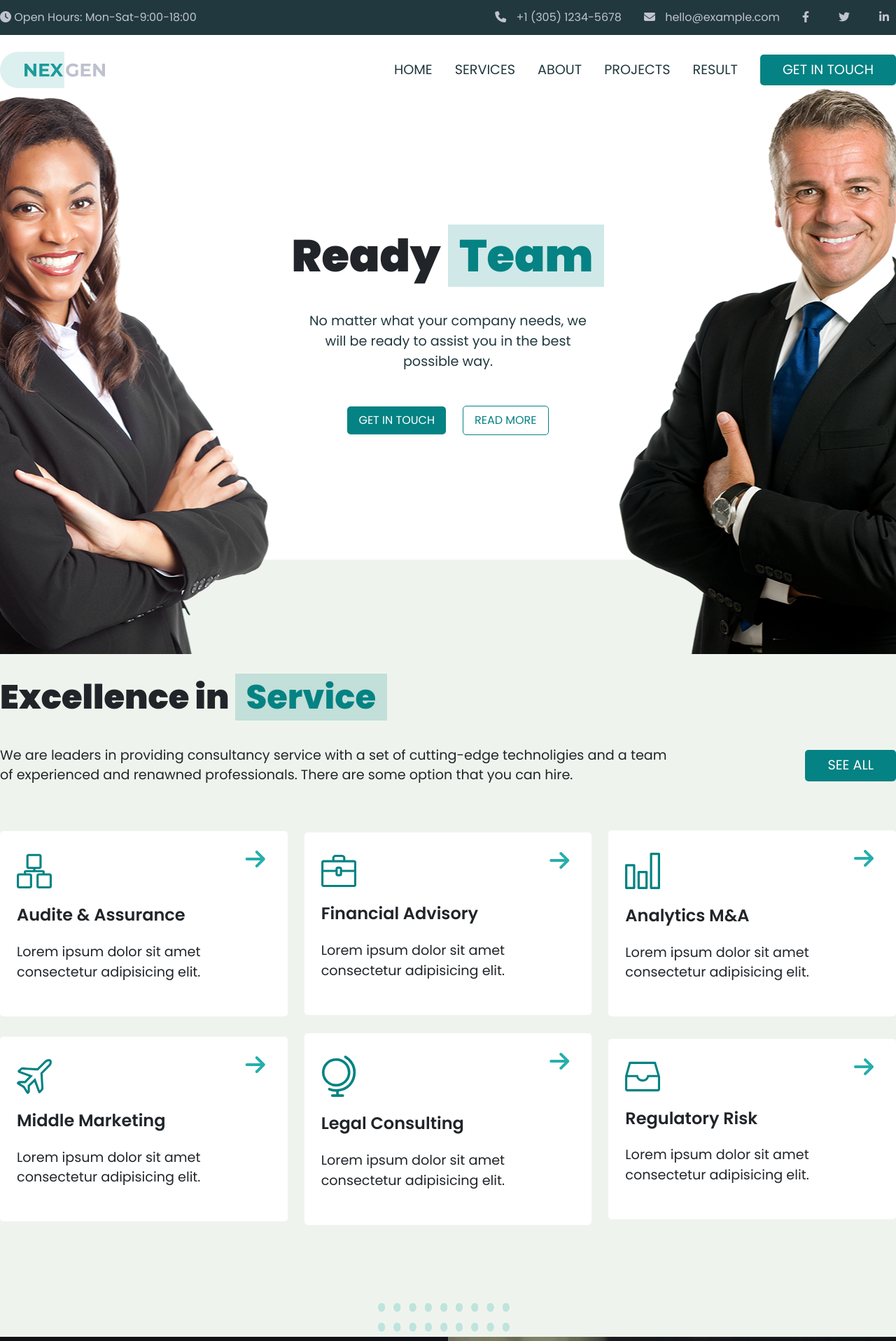
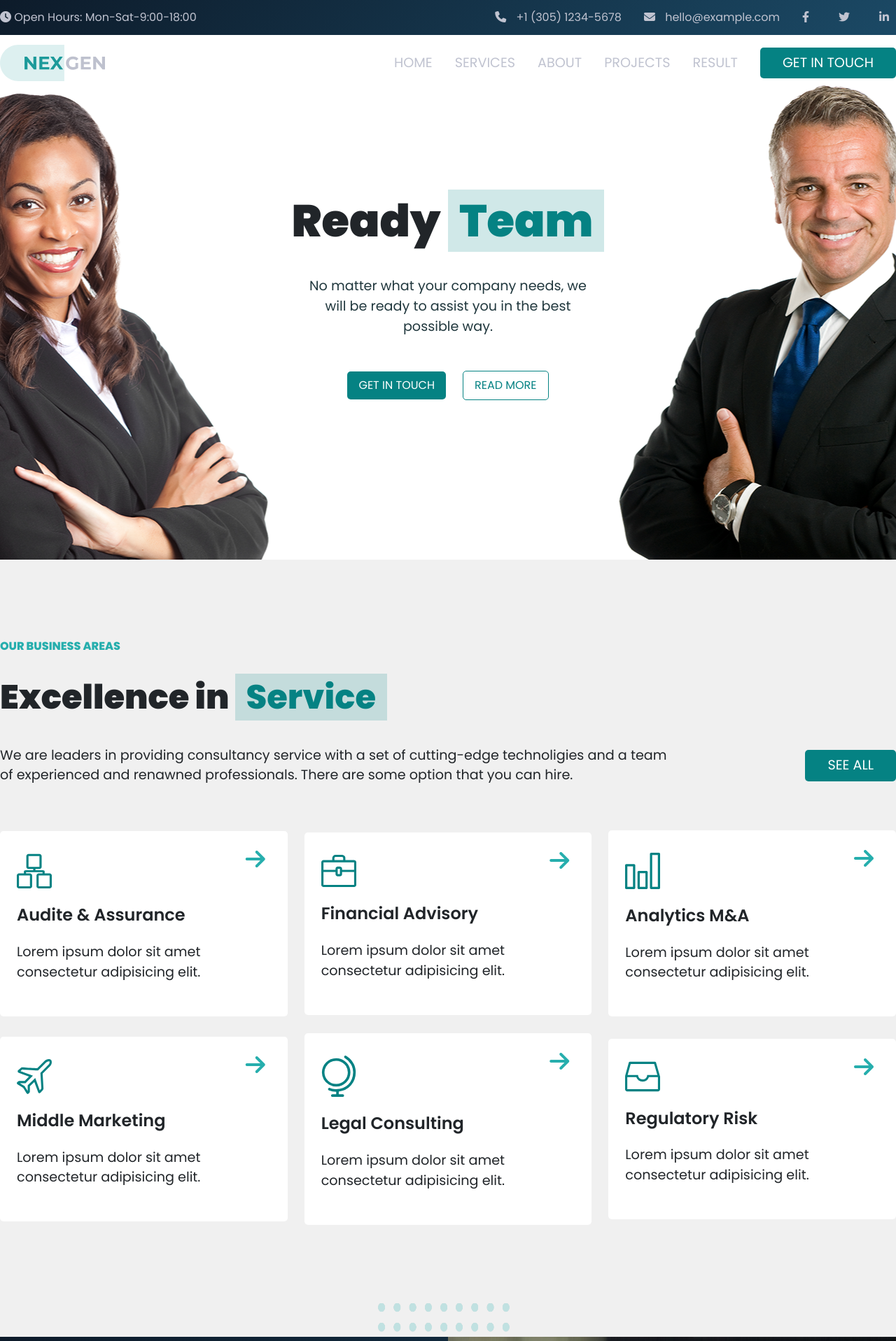
Before and after one commit to Mattia-Fasulo/proj-html-vuejs, a Vue app: page / in a window 1280 px wide. Shown: the top 1917 px of the page at 70% size. Built offline with nearby package versions, Linux system fonts and the light colour scheme.

Commit message:
change navbar

```diff
--- a/package.json
+++ b/package.json
@@ -11,6 +11,7 @@
     "@fortawesome/fontawesome-free": "^6.2.1",
     "axios": "^1.1.3",
     "bootstrap": "^5.2.2",
+    "lodash.debounce": "^4.0.8",
     "vue": "^3.2.41"
   },
   "devDependencies": {
--- a/src/components/AppFooter.vue
+++ b/src/components/AppFooter.vue
@@ -54,7 +54,8 @@
     color: $txt-grey;
     width: 100%;
     height: 500px;
-    background-color: $bg-footer;
+    background-color: transparent;
+    background-image: linear-gradient(-45deg, #1b4965 0%, #0d1b2a 100%);
 }
 
 .my-row {
@@ -69,12 +70,14 @@
     flex-flow: column;
     width: calc((100% / 4));
     height: 330px;
-    background-color: $bg-list-footer;
+    background-color: rgba(0, 0, 0, 0.153);
+    // background-image: linear-gradient(-95deg, #1b49659e 20%, #0d1b2a79 100%);
     border-radius: 5px;
 
     &:first-child {
         padding: 0;
-        background-color: $bg-footer;
+        background-color: transparent;
+        background-image: none;
     }
 
     img {
@@ -98,7 +101,7 @@
         margin-top: 1.5rem;
         width: max-content;
         border: 1px solid $btn-green;
-        background-color: $bg-footer;
+        background-color: transparent;
     }
 
 }
--- a/src/components/ComoponentsMain/section1.vue
+++ b/src/components/ComoponentsMain/section1.vue
@@ -1,7 +1,7 @@
 <template>
     <section class="section1">
-        <div class="jumbotron">
-        </div>
+        <!-- <div class="jumbotron">
+        </div> -->
         <div class="text-jumbo">
             <h1>Ready <span>Team</span></h1>
             <p>No matter what your company needs, we will be ready to assist you in the best possible way.</p>
@@ -31,7 +31,10 @@
     @include center();
     position: relative;
     width: 100%;
-    height: calc(100vh - 150px);
+    height: calc(100vh - 50px);
+    background-image: url('/images/bg-parallax.png');
+    background-position: center;
+    background-position-y: -120px;
 
     .text-jumbo {
         z-index: 1;
--- a/src/components/ComoponentsMain/section2.vue
+++ b/src/components/ComoponentsMain/section2.vue
@@ -64,7 +64,7 @@
 .section2 {
     width: 100%;
     height: max-content;
-    background-color: $bg-section2;
+    background-color: rgba(128, 128, 128, 0.122);
 }
 
 
--- a/src/components/ComoponentsMain/section3.vue
+++ b/src/components/ComoponentsMain/section3.vue
@@ -87,7 +87,8 @@
 
 .section3 {
     position: relative;
-    background-color: $bg-footer;
+    background-color: transparent;
+    background-image: linear-gradient(-45deg, #1b4965 0%, #0d1b2a 100%);
     height: max-content;
 
     .container {
@@ -136,7 +137,7 @@
 
         .my-card {
             padding: 0;
-            background-color: $bg-footer;
+            background-color: transparent;
             color: white;
             width: calc((100%) / 2);
             margin-left: 0;
@@ -166,7 +167,7 @@
         button:last-child {
             margin-left: 1rem;
             color: $btn-green;
-            background-color: $bg-footer;
+            background-color: transparent;
             border: 1px solid $btn-green;
 
         }
--- a/src/components/ComoponentsMain/section5.vue
+++ b/src/components/ComoponentsMain/section5.vue
@@ -155,7 +155,8 @@
     .section5-bot {
         width: 100%;
         height: 300px;
-        background-color: $bg-footer;
+        background-color: transparent;
+        background-image: linear-gradient(-45deg, #1b4965 0%, #0d1b2a 100%);
     }
 }
 </style>
--- a/src/components/ComponentsHeader/BotHeaderComponent.vue
+++ b/src/components/ComponentsHeader/BotHeaderComponent.vue
@@ -1,10 +1,10 @@
 <template>
-    <div class="my-container">
+    <div class="my-container2" :class="{ sticky: store.scrollPage }">
         <div class="container">
             <div class="logo">
                 <img src="/svgs/svg-7.svg" alt="logo">
             </div>
-            <div class="my-navbar">
+            <div ref="navBar" class="my-navbar">
                 <ListHorizontal :list="this.menuLink" />
                 <ButtonGreen :text="'Get In Touch'" />
             </div>
@@ -16,6 +16,10 @@
 <script>
 import ButtonGreen from '../ComponentsGeneral/ButtonGreen.vue';
 import ListHorizontal from '../ComponentsGeneral/ListHorizontal.vue';
+// import debounce from 'lodash.debounce';
+
+import { store } from '../../store.js';
+
 
 
 export default {
@@ -26,6 +30,8 @@
     },
     data() {
         return {
+            store,
+            scrollPage: false,
             menuLink: [
                 {
                     text: 'Home',
@@ -49,7 +55,26 @@
                 }
             ]
         }
-    }
+    },
+    methods: {
+
+    },
+    created() {
+
+        window.addEventListener('scroll', function (e) {
+            if (document.body.scrollTop > 50 || document.documentElement.scrollTop > 50) {
+                store.scrollPage = true;
+                console.log(store.scrollPage)
+            }
+            else {
+                store.scrollPage = false;
+            }
+        });
+    },
+
+
+
+
 }
 </script>
 
@@ -57,12 +82,15 @@
 @use '../../assets/styles/partials/variables' as *;
 @use '../../assets/styles/partials/mixins' as *;
 
-.my-container {
+.my-container2 {
     @include center();
+    position: fixed;
+    top: 50px;
+    z-index: 100;
     color: $dark;
-    height: 100px;
+    height: 80px;
     width: 100%;
-
+    transition: all 0.15s ease-out 0s !important;
 }
 
 .container {
@@ -90,7 +118,7 @@
         padding-left: 2rem;
 
         a {
-            color: $dark;
+            color: $txt-grey;
             text-decoration: none;
             text-transform: uppercase;
             font-size: $txt-md;
@@ -106,4 +134,12 @@
         margin-left: 2rem;
     }
 }
+
+.sticky {
+    background-image: linear-gradient(-45deg, #1b4965 0%, #0d1b2a 100%);
+    z-index: 1000;
+    position: fixed;
+    top: 0;
+    width: 100%;
+}
 </style>
--- a/src/components/ComponentsHeader/TopHeaderComponent.vue
+++ b/src/components/ComponentsHeader/TopHeaderComponent.vue
@@ -44,7 +44,8 @@
 .my-container {
     @include center();
     color: $txt-grey;
-    background-color: $dark;
+    background-color: transparent;
+    background-image: linear-gradient(-45deg, #1b4965 0%, #0d1b2a 100%);
     height: 50px;
     width: 100%;
 }
--- a/src/store.js
+++ b/src/store.js
@@ -1,7 +1,7 @@
 import { reactive } from "vue";
 
 export const store = reactive({
-
+    scrollPage: false,
     titleMenuOne: 'About',
     titleMenuTwo: 'Services',
     titleMenuThree: 'Support',
```
Also changed, not shown: 1 other file (tests, documents, lock files or other folders).
